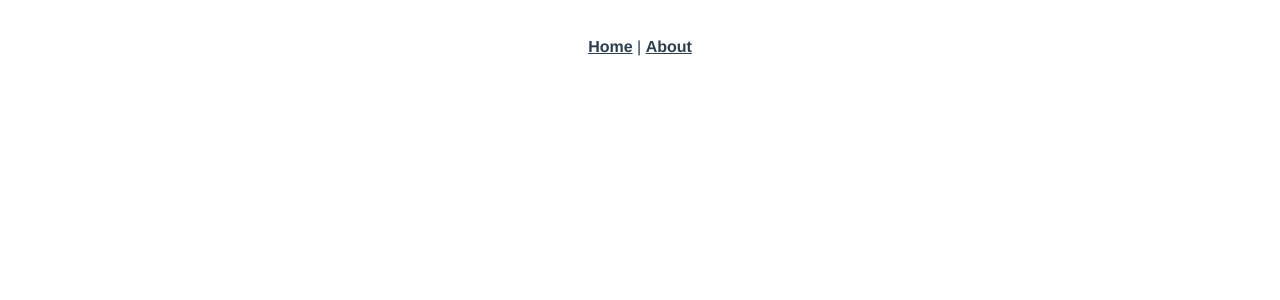
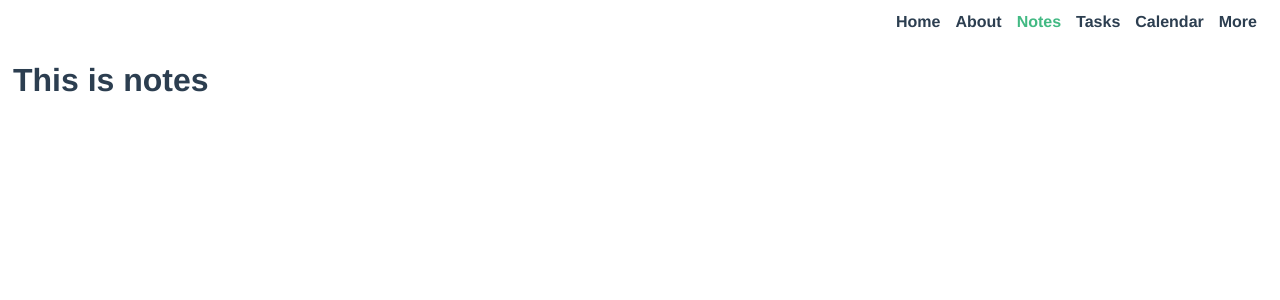
Before and after one commit to ketansp/jotter, a Vue app: page /#/notes in a window 1280 px wide. Shown: the top 300 px of the page. Built offline with nearby package versions, Linux system fonts and the light colour scheme.

Commit message:
adding a basic layout

```diff
--- a/src/App.vue
+++ b/src/App.vue
@@ -1,10 +1,14 @@
 <template>
   <div id="app">
-    <div id="nav">
-      <router-link to="/">Home</router-link> |
-      <router-link to="/about">About</router-link>
+    <div id="nav" class="padding-top-5px padding-bottom-10px">
+      <router-link class="padding-right-15px" to="/">Home</router-link>
+      <router-link class="padding-right-15px" to="/about">About</router-link>
+      <router-link class="padding-right-15px" to="/notes">Notes</router-link>
+      <router-link class="padding-right-15px" to="/tasks">Tasks</router-link>
+      <router-link class="padding-right-15px" to="/calendar">Calendar</router-link>
+      <router-link class="padding-right-15px" to="/more">More</router-link>
     </div>
-    <router-view/>
+    <router-view />
   </div>
 </template>
 
@@ -13,20 +17,59 @@
   font-family: Avenir, Helvetica, Arial, sans-serif;
   -webkit-font-smoothing: antialiased;
   -moz-osx-font-smoothing: grayscale;
-  text-align: center;
   color: #2c3e50;
 }
 
 #nav {
-  padding: 30px;
+  text-align: right;
 
   a {
     font-weight: bold;
     color: #2c3e50;
+    text-decoration: none;
 
     &.router-link-exact-active {
       color: #42b983;
     }
   }
 }
+
+.padding-left-5px {
+  padding-left: 5px;
+}
+.padding-right-5px {
+  padding-right: 5px;
+}
+.padding-top-5px {
+  padding-top: 5px;
+}
+.padding-bottom-5px {
+  padding-bottom: 5px;
+}
+
+.padding-left-10px {
+  padding-left: 10px;
+}
+.padding-right-10px {
+  padding-right: 10px;
+}
+.padding-top-10px {
+  padding-top: 10px;
+}
+.padding-bottom-10px {
+  padding-bottom: 10px;
+}
+
+.padding-left-15px {
+  padding-left: 15px;
+}
+.padding-right-15px {
+  padding-right: 15px;
+}
+.padding-top-15px {
+  padding-top: 15px;
+}
+.padding-bottom-15px {
+  padding-bottom: 15px;
+}
 </style>
--- a/src/router/index.ts
+++ b/src/router/index.ts
@@ -1,6 +1,10 @@
 import Vue from 'vue';
 import VueRouter, { RouteConfig } from 'vue-router';
 import Home from '../views/Home.vue';
+import NoteParent from '../views/notes/NoteParent.vue';
+import TaskParent from '../views/tasks/TaskParent.vue';
+import CalendatParent from '../views/calendar/CalendarParent.vue';
+import OtherParent from '../views/others/OtherParent.vue';
 
 Vue.use(VueRouter);
 
@@ -9,6 +13,26 @@ const routes: RouteConfig[] = [
     path: '/',
     name: 'Home',
     component: Home,
+  },
+  {
+    path: '/notes',
+    name: 'Notes',
+    component: NoteParent,
+  },
+  {
+    path: '/tasks',
+    name: 'Tasks',
+    component: TaskParent,
+  },
+  {
+    path: '/calendar',
+    name: 'Calendar',
+    component: CalendatParent,
+  },
+  {
+    path: '/more',
+    name: 'More',
+    component: OtherParent,
   },
   {
     path: '/about',
--- /dev/null
+++ b/src/views/calendar/CalendarParent.vue
@@ -0,0 +1,5 @@
+<template>
+  <div>
+    <h1>This is calendar</h1>
+  </div>
+</template>
--- /dev/null
+++ b/src/views/notes/NoteParent.vue
@@ -0,0 +1,5 @@
+<template>
+  <div class="padding-left-5px">
+    <h1>This is notes</h1>
+  </div>
+</template>
--- /dev/null
+++ b/src/views/others/OtherParent.vue
@@ -0,0 +1,5 @@
+<template>
+  <div>
+    <h1>This is others</h1>
+  </div>
+</template>
--- /dev/null
+++ b/src/views/tasks/TaskParent.vue
@@ -0,0 +1,5 @@
+<template>
+  <div>
+    <h1>This is tasks</h1>
+  </div>
+</template>
```
Also changed, not shown: 1 other file (tests, documents, lock files or other folders).
